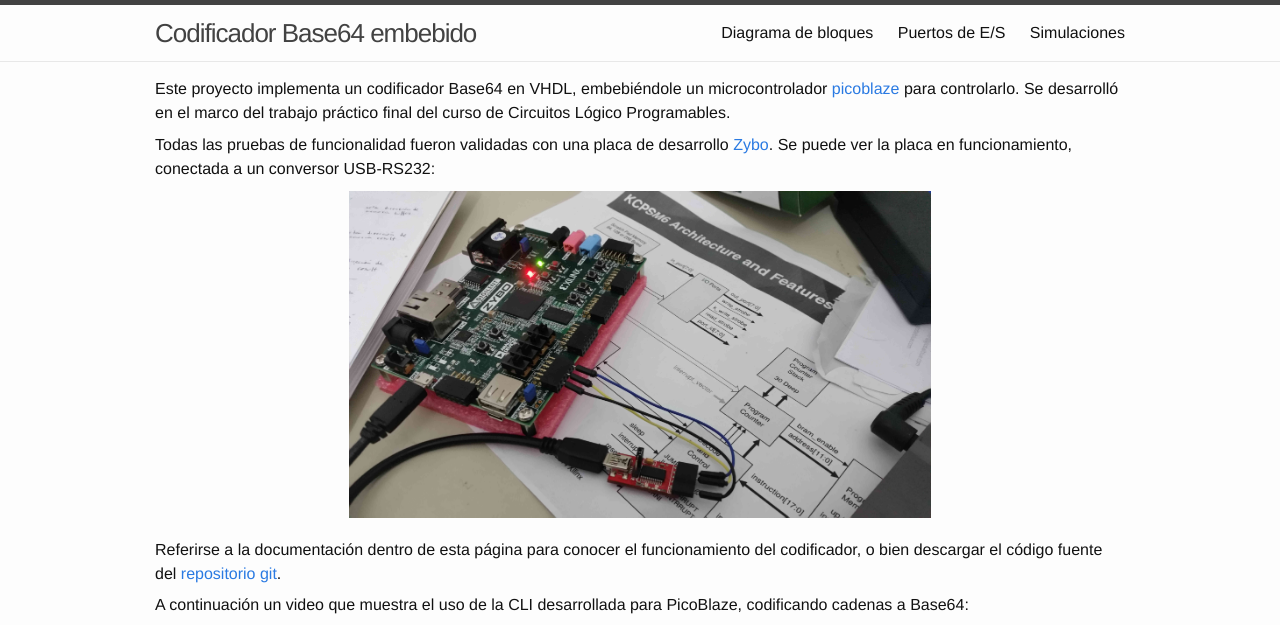
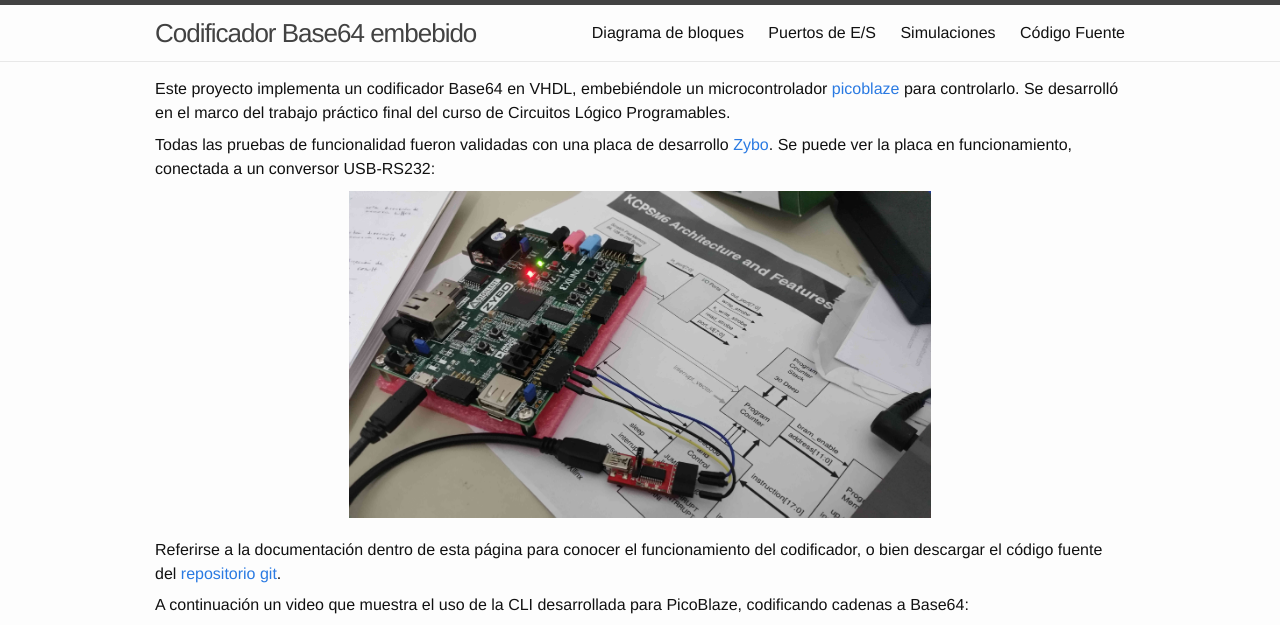
Before and after one commit to szaffarano/b64_encoder, a Jekyll site: the page built from index.md, in a window 1280 px wide. Shown: the top 625 px of the page. Built offline with Jekyll 4.4.1, drawn with Linux system fonts in a browser that asks for light colours; grey boxes are pictures that could not be loaded.

Commit message:
Agrega link a repositorio github

```diff
--- a/_includes/header.html
+++ b/_includes/header.html
@@ -19,6 +19,7 @@
           <a class="page-link" href="{{ page.url | prepend: site.baseurl }}">{{ page.title }}</a>
           {% endif %}
         {% endfor %}
+        <a class="page-link" href="{{ site.github.repository_url}}" target="_new">Código Fuente</a>
       </div>
     </nav>
 
```
